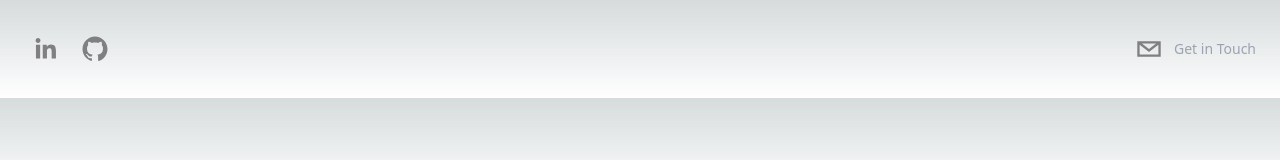
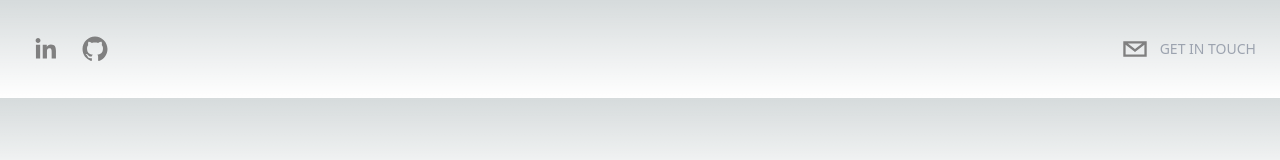
Before and after one commit to lucaspires-source/Lucas-Portifolio, a Next.js app: page / in a window 1280 px wide. Shown: the top 160 px of the page. Built offline with nearby package versions, Linux system fonts and the light colour scheme.

Commit message:
finished building header

```diff
--- /dev/null
+++ b/components/Header.tsx
@@ -0,0 +1,65 @@
+import { SocialIcon } from "react-social-icons";
+import { motion } from "framer-motion";
+
+const linkedinUrl = "https://www.linkedin.com/in/lucas-ribeiro-pires/";
+const githubUrl = "https://github.com/lucaspires-source";
+const emailUrl = "mailto:pires.lucas94@gmail.com";
+
+
+export default function Header() {
+
+  const handleEmailClick = () => {
+    window.location.href = emailUrl;
+  };
+
+  return (
+    <header className="sticky top-0 flex items-start justify-between p-5 max-w-7xl mx-auto z-20 xl:items-center">
+      <motion.div
+        initial={{
+          x: -500,
+          opacity: 0,
+          scale: 0.5,
+        }}
+        animate={{
+          x: 0,
+          opacity: 1,
+          scale: 1,
+        }}
+        transition={{
+          duration: 1.5,
+        }}
+        className="flex flex-rows items-center"
+      >
+        <SocialIcon url={linkedinUrl} fgColor="gray" bgColor="transparent" />
+        <SocialIcon url={githubUrl} fgColor="gray" bgColor="transparent" />
+      </motion.div>
+      <motion.div
+        initial={{
+          x: 500,
+          opacity: 0,
+          scale: 0.5,
+        }}
+        animate={{
+          x: 0,
+          opacity: 1,
+          scale: 1,
+        }}
+        transition={{
+          duration: 1.5,
+        }}
+        className="flex flex-row items-center text-gray-300 cursor-pointer p-1"
+      >
+        <SocialIcon
+          className="cursor-pointer"
+          fgColor="gray"
+          bgColor="transparent"
+          network="email"
+          onClick={handleEmailClick}
+        />
+        <p className="uppercase hidden md:inline-flex text-sm text-gray-400">
+          Get in Touch
+        </p>
+      </motion.div>
+    </header>
+  );
+}
--- a/components/Header/Header.tsx
+++ /dev/null
@@ -1,45 +0,0 @@
-import { SocialIcon } from "react-social-icons";
-import { motion } from "framer-motion";
-
-export default function Header() {
-  return (
-    <header className=" sticky top-0 flex items-start justify-between p-5 max-w-7xl mx-auto z-20 xl:items-center">
-      <motion.div
-        initial={{
-          x: -500,
-          opacity: 0,
-          scale: 0.5,
-        }}
-        animate={{
-            x:0,
-            opacity:1,
-            scale:1
-        }}
-        className="flex flex-rows items-center"
-      >
-        <SocialIcon
-          url="https://www.linkedin.com/in/lucas-ribeiro-pires/"
-          fgColor="gray"
-          bgColor="transparent"
-        />
-        <SocialIcon
-          url="https://github.com/lucaspires-source"
-          fgColor="gray"
-          bgColor="transparent"
-        />
-      </motion.div>
-      <div className="flex flex-row items-center text-gray-300 cursor-pointer p-1">
-        <SocialIcon
-          className="cursor-pointer"
-          fgColor="gray"
-          bgColor="transparent"
-          network="email"
-        />
-        <p className="upercase hidden md:inline-flex text-sm text-gray-400">
-          {" "}
-          Get in Touch
-        </p>
-      </div>
-    </header>
-  );
-}
--- a/pages/index.tsx
+++ b/pages/index.tsx
@@ -1,4 +1,4 @@
-import Header from "@/components/Header/Header";
+import Header from "@/components/Header";
 import type { NextPage } from "next";
 import Head from "next/head";
 
```
Also changed, not shown: 1 other file (tests, documents, lock files or other folders).
